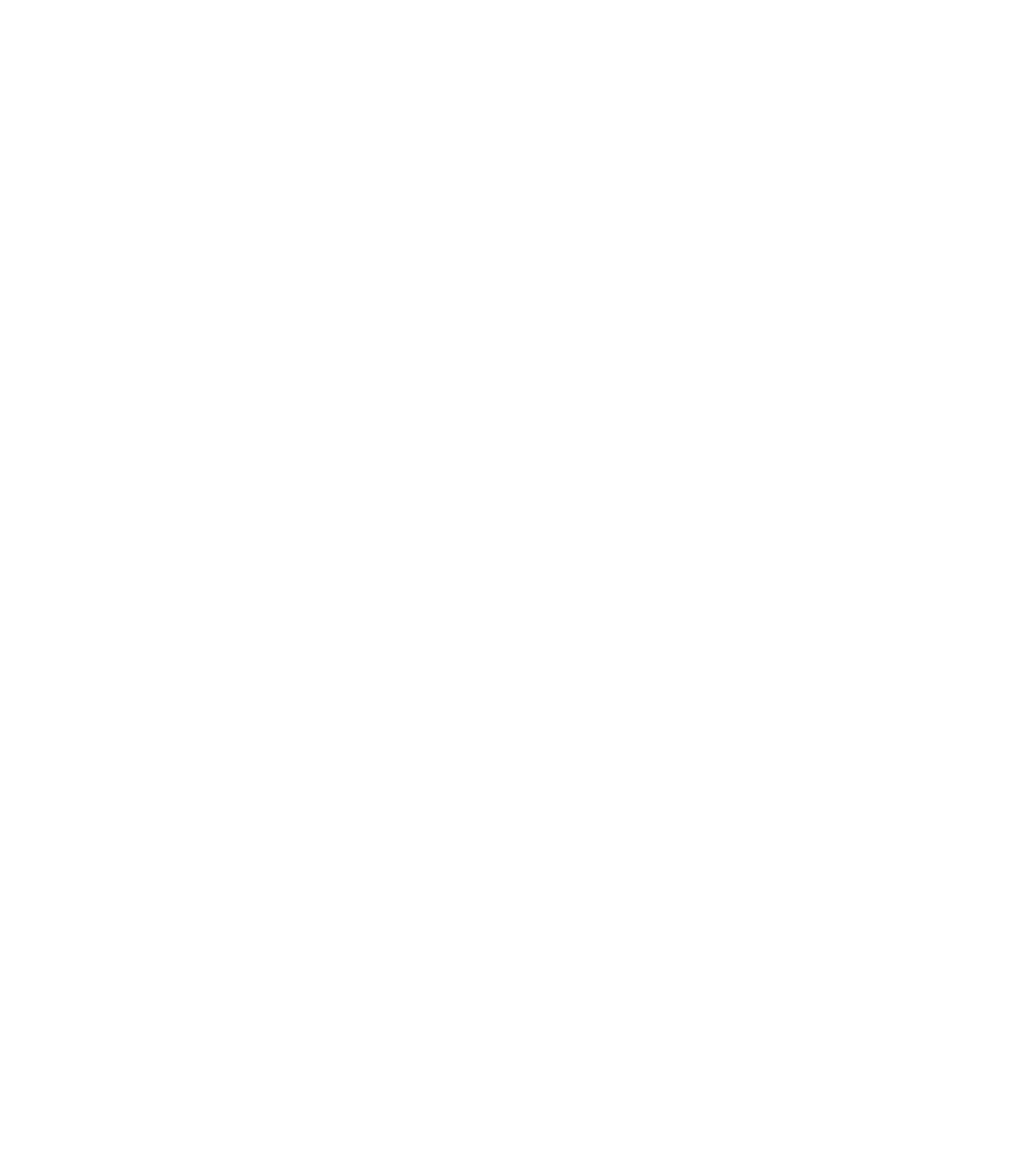
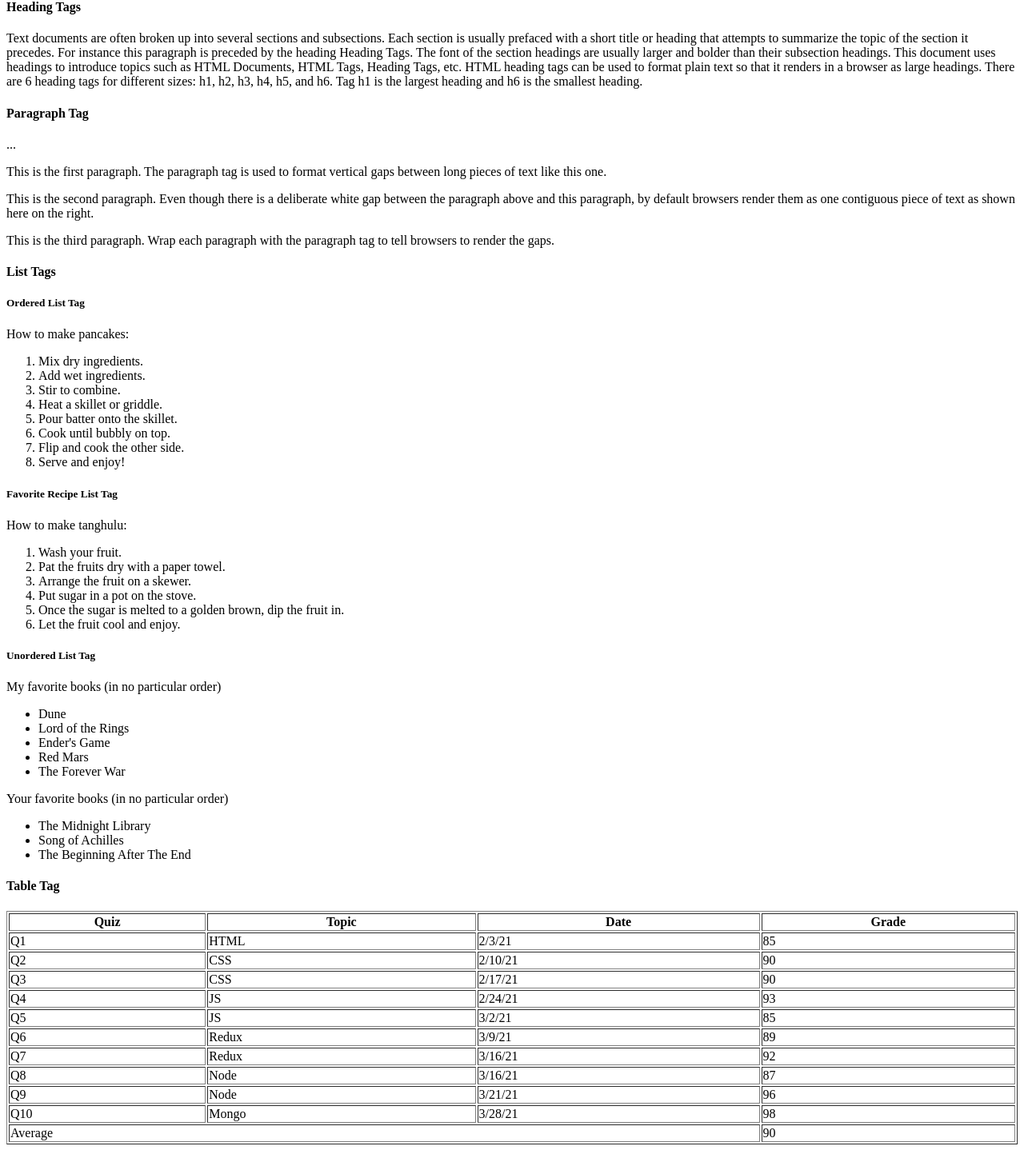
Before and after one commit to emily-1-23/kambaz-next-js, a Next.js app: page /Labs/Lab1 in a window 1280 px wide. Shown: the part 110-1563 px from the top of the page at 80% size. Before the commit the page ends 800 px from the top, so only its background shows below. Built offline with nearby package versions, Linux system fonts and the light colour scheme.

Commit message:
up to images

```diff
--- a/app/Labs/Lab1/page.tsx
+++ b/app/Labs/Lab1/page.tsx
@@ -2,5 +2,165 @@
   return (
     <div id="wd-lab1">
       <h2>Lab 1</h2>
-    </div>
+        <h3>HTML Examples</h3>
+      <div id="wd-h-tag">
+        <h4>Heading Tags</h4>
+Text documents are often broken up into several sections and subsections. Each section is usually prefaced with a short title or heading that attempts to summarize the topic of the section it precedes. For instance this paragraph is preceded by the heading Heading Tags. The font of the section headings are usually larger and bolder than their subsection headings. This document uses headings to introduce topics such as HTML Documents, HTML Tags, Heading Tags, etc. HTML heading tags can be used to format plain text so that it renders in a browser as large headings. There are 6 heading tags for different sizes: h1, h2, h3, h4, h5, and h6. Tag h1 is the largest heading and h6 is the smallest heading.
+      </div>
+      {/* do the next exercise here */}
+        <div id="wd-p-tag">
+        <h4>Paragraph Tag</h4>
+        <p id="wd-p-1"> ... </p>
+        <p id="wd-p-2">
+This is the first paragraph. The paragraph tag is used to format
+vertical gaps between long pieces of text like this one.
+        </p>
+        <p id="wd-p-3">
+This is the second paragraph. Even though there is a deliberate white
+gap between the paragraph above and this paragraph, by default
+browsers render them as one contiguous piece of text as shown here on
+the right.
+        </p>
+        <p id="wd-p-4">
+This is the third paragraph. Wrap each paragraph with the paragraph
+tag to tell browsers to render the gaps.
+        </p>
+      </div>
+      <div id="wd-lists">
+        <h4>List Tags</h4>
+        <h5>Ordered List Tag</h5>
+  How to make pancakes:
+  <ol id="wd-pancakes">
+    <li>Mix dry ingredients.</li>
+    <li>Add wet ingredients.</li>
+    <li>Stir to combine.</li>
+    <li>Heat a skillet or griddle.</li>
+    <li>Pour batter onto the skillet.</li>
+    <li>Cook until bubbly on top.</li>
+    <li>Flip and cook the other side.</li>
+    <li>Serve and enjoy!</li>
+  </ol>
+
+        <h5>Favorite Recipe List Tag</h5>
+  How to make tanghulu:
+  <ol id="wd-your-favorite-recipe">
+    <li>Wash your fruit.</li>
+    <li>Pat the fruits dry with a paper towel.</li>
+    <li>Arrange the fruit on a skewer.</li>
+    <li>Put sugar in a pot on the stove.</li>
+    <li>Once the sugar is melted to a golden brown, dip the fruit in.</li>
+    <li>Let the fruit cool and enjoy.</li>
+  </ol>
+
+  <h5>Unordered List Tag</h5>
+My favorite books (in no particular order)
+<ul id="wd-my-books">
+  <li>Dune</li>
+  <li>Lord of the Rings</li>
+  <li>Ender's Game</li>
+  <li>Red Mars</li>
+  <li>The Forever War</li>
+</ul>
+Your favorite books (in no particular order)
+<ul id="wd-your-books">
+  {/* complete on your own */}
+  <li>The Midnight Library</li>
+  <li>Song of Achilles</li>
+  <li>The Beginning After The End</li>
+</ul>
+
+ <div id="wd-tables">
+        <h4>Table Tag</h4>
+        <table border={1} width="100%">
+          <thead>
+            <tr>
+              <th>Quiz</th>
+              <th>Topic</th>
+              <th>Date</th>
+              <th>Grade</th>
+            </tr>
+          </thead>
+          <tbody>
+            <tr>
+              <td>Q1</td>
+              <td>HTML</td>
+              <td>2/3/21</td>
+              <td>85</td>
+            </tr>
+            <tr>
+              <td>Q2</td>
+              <td>CSS</td>
+              <td>2/10/21</td>
+              <td>90</td>
+            </tr>
+            <tr>
+              <td>Q3</td>
+              <td>CSS</td>
+              <td>2/17/21</td>
+              <td>90</td>
+            </tr>
+            <tr>
+              <td>Q4</td>
+              <td>JS</td>
+              <td>2/24/21</td>
+              <td>93</td>
+            </tr>
+            <tr>
+              <td>Q5</td>
+              <td>JS</td>
+              <td>3/2/21</td>
+              <td>85</td>
+            </tr>
+            <tr>
+              <td>Q6</td>
+              <td>Redux</td>
+              <td>3/9/21</td>
+              <td>89</td>
+            </tr>
+            <tr>
+              <td>Q7</td>
+              <td>Redux</td>
+              <td>3/16/21</td>
+              <td>92</td>
+            </tr>
+            <tr>
+              <td>Q8</td>
+              <td>Node</td>
+              <td>3/16/21</td>
+              <td>87</td>
+            </tr>
+            <tr>
+              <td>Q9</td>
+              <td>Node</td>
+              <td>3/21/21</td>
+              <td>96</td>
+            </tr>
+            <tr>
+              <td>Q10</td>
+              <td>Mongo</td>
+              <td>3/28/21</td>
+              <td>98</td>
+            </tr>
+          </tbody>
+          <tfoot>
+            <tr>
+              <td colSpan={3}>Average</td>
+              <td>90</td>
+            </tr>
+          </tfoot>
+        </table>
+      </div>
+      </div>
+      <div id="wd-images">
+  <h4>Image tag</h4>
+  Loading an image from the internet: <br />
+  <img id="wd-starship" width="400px"   src="https://www.staradvertiser.com/wp-content/uploads/2021/08/web1_Starship-gap2.jpg" />
+  <br />
+  Loading a local image:
+  <br />
+  <img id="wd-teslabot" src="/images/teslabot.jpg" height="200px" /></div>
+
+
+      </div>
+
 );}
```
Also changed, not shown: public/images/teslabot.jpg (added).
